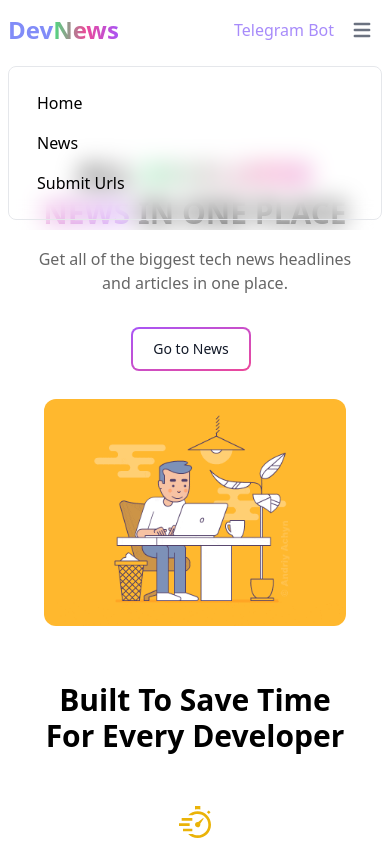
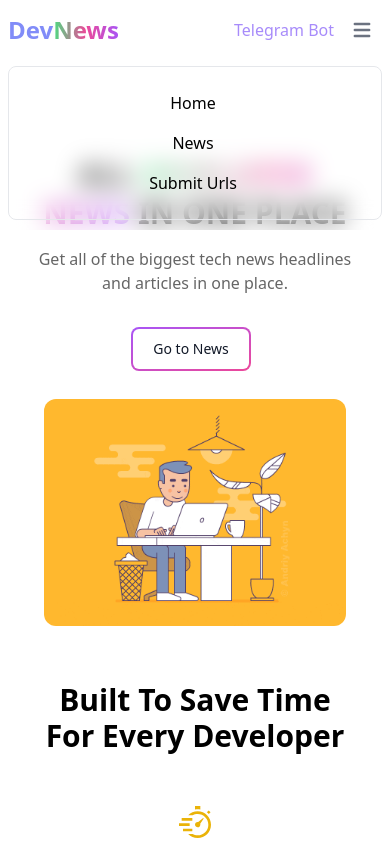
Before and after one commit to amrohan/DevNews-Frontend, a Next.js app: page / in a window 390 px wide. Both pictures are taken after a click on the button "Open main menu". Shown: the top 844 px of the page. Built offline with nearby package versions, Linux system fonts and the light colour scheme.

Commit message:
fixed smol bugs

```diff
--- a/components/NavBar.jsx
+++ b/components/NavBar.jsx
@@ -21,7 +21,7 @@ export default function NavBar() {
             <a target="_blank">
               <button
                 type="button"
-                className="mt-1 md:mt-0 px-2 py-1 text-violet-400 hover:animate-ping hover:underline decoration-wavy underline-offset-4 "
+                className="mt-1 md:mt-0 px-2 py-1 text-violet-400 hover:animate-pulse hover:underline decoration-wavy underline-offset-4 "
               >
                 Telegram Bot
               </button>
@@ -59,7 +59,7 @@ export default function NavBar() {
           id="navbar-sticky"
         >
           <ul
-            className="duration-700 ease-in-out md:duration-0 flex flex-col p-4 mt-4 rounded-lg border md:flex-row md:space-x-8 md:mt-0 md:text-sm md:font-medium md:border-0"
+            className="flex flex-col p-4 mt-4 rounded-lg text-center border md:flex-row md:space-x-8 md:mt-0 md:text-sm md:font-medium md:border-0 "
             type="button"
             onClick={() => {
               const navbar = document.getElementById("navbar-sticky");
```
